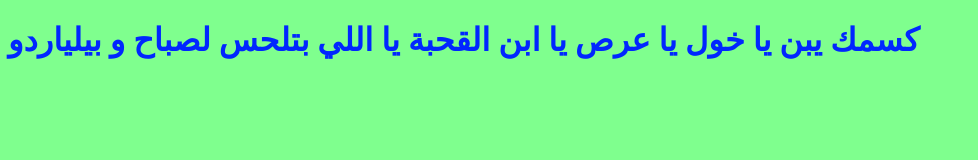
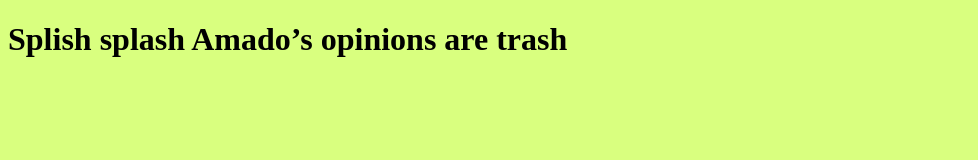
Before and after one commit to shewolfy3/InsightX, a plain HTML site: page index.html in a window 1280 px wide. Shown: the whole page, without its empty margins (0-978 px from the left). Drawn offline with Linux system fonts and the light colour scheme.

Commit message:
changing style for the title

```diff
--- a/index.html
+++ b/index.html
@@ -7,7 +7,7 @@
     <link rel="stylesheet" href="style.css">
 </head>
 <body>
-    <h1>كسمك يبن يا خول يا عرص يا ابن القحبة يا اللي بتلحس لصباح و بيلياردو</h1>
+    <h1>Splish splash Amado’s opinions are trash</h1>
     <script src="app.js"></script>
 </body>
 </html>
--- a/style.css
+++ b/style.css
@@ -1,6 +1,6 @@
 h1{
-    color: rgb(0, 38, 255);
+    color: black;
 }
 body {
-   background-color: rgb(127, 255, 142);
+   background-color: rgb(217, 255, 127);
 }
```
